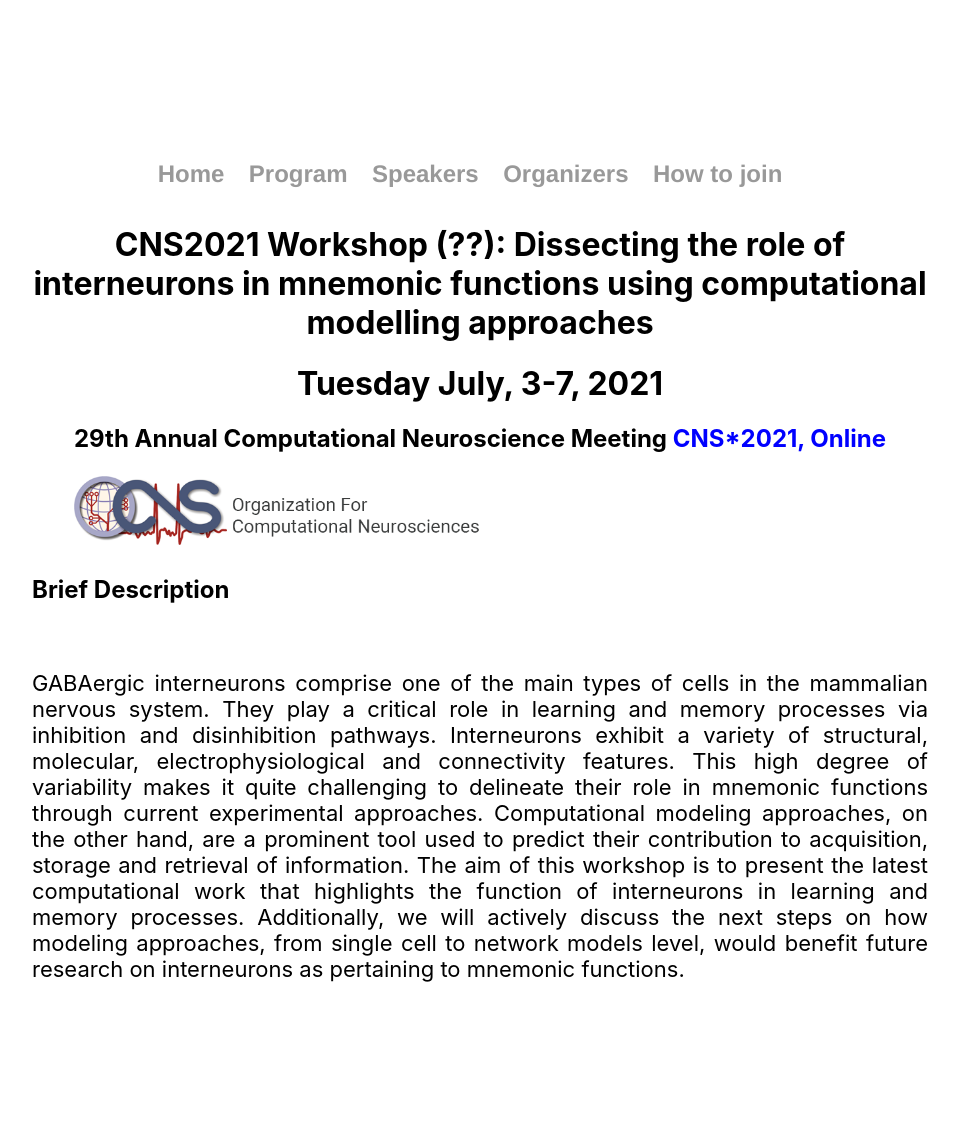
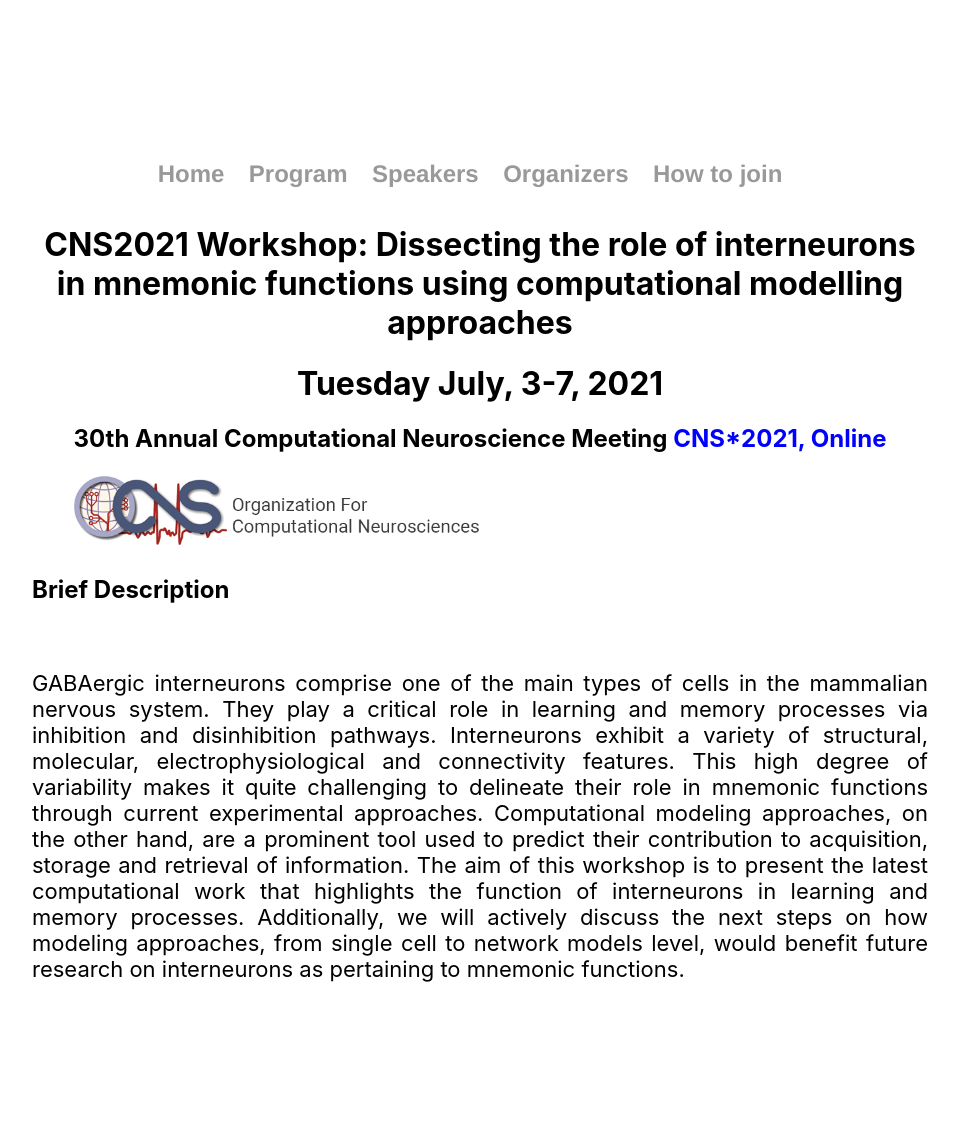
Before and after one commit to spirosChv/ocns2021interneurons, a Jekyll site: the page built from index.html, in a window 1280 px wide. Shown: the whole page, without its empty margins (160-1119 px from the left). Built offline with Jekyll 4.4.1, drawn with Linux system fonts in a browser that asks for light colours.

Commit message:
Update index.html

```diff
--- a/index.html
+++ b/index.html
@@ -4,10 +4,10 @@ title: Dissecting the role of interneurons in mnemonic functions using computati
 ---
 <div class="blurb" style="theme: jekyll-theme-midnight">
 
-	<h1><center>CNS2021 Workshop (??): Dissecting the role of interneurons in mnemonic functions using computational modelling approaches</center></h1>
+	<h1><center>CNS2021 Workshop: Dissecting the role of interneurons in mnemonic functions using computational modelling approaches</center></h1>
 	<h1><center>Tuesday July, 3-7, 2021</center></h1>
 
-	<h2><center>29th Annual Computational Neuroscience Meeting
+	<h2><center>30th Annual Computational Neuroscience Meeting
 		<a style="color:blue" href="https://www.cnsorg.org/cns-2021-quick">CNS*2021, Online</a></center></h2>
 	<figure>
   	<img src="../figures/ocns-logo.png" alt="OCNS" style="width:50%">
```
